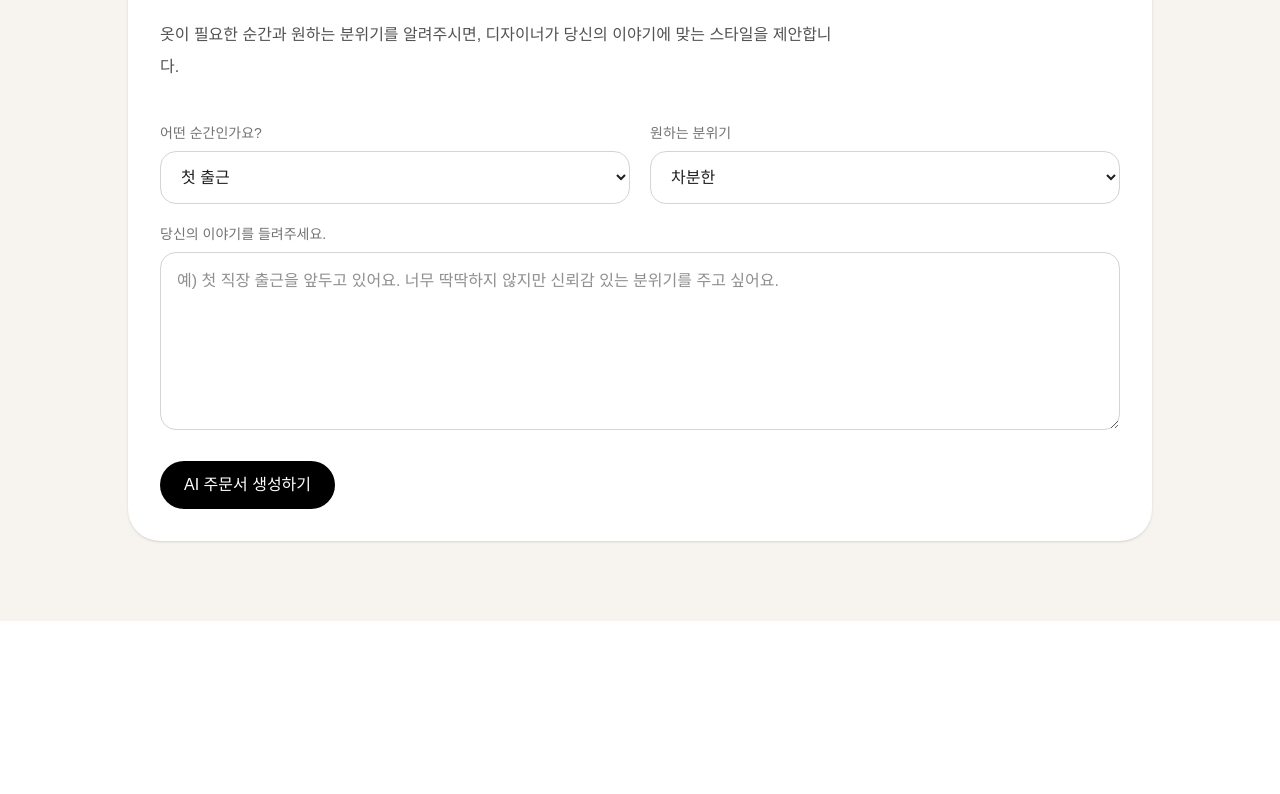
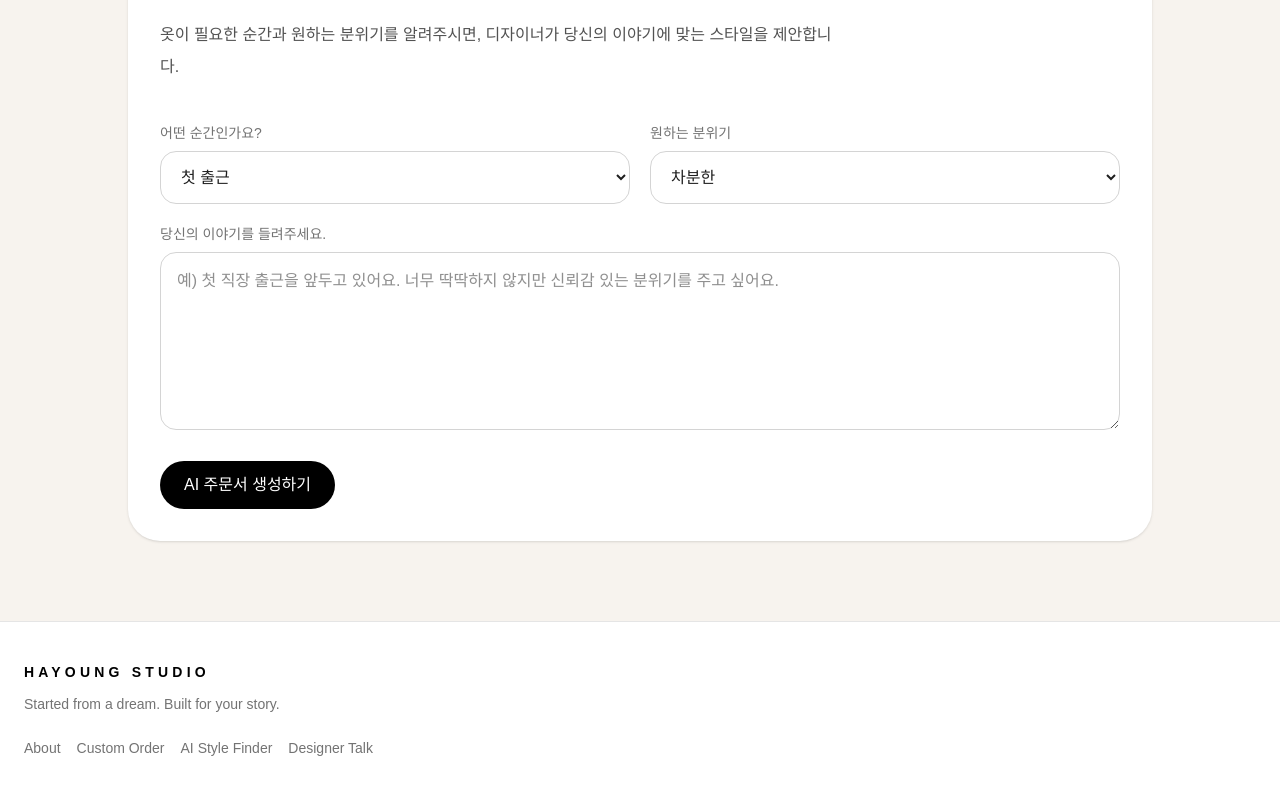
Before and after one commit to gxmzung/hay-story, a Next.js app: page / in a window 1280 px wide. Shown: the part 3292-4086 px from the top of the page. Before the commit the page ends 3913 px from the top, so only its background shows below. Built offline with nearby package versions, Linux system fonts and the light colour scheme.

Commit message:
feat: add footer

```diff
--- a/app/page.tsx
+++ b/app/page.tsx
@@ -8,6 +8,7 @@ import MainBanner from "../src/components/MainBanner";
 import BrandCircleList from "../src/components/BrandCircleList";
 import ProductGrid from "../src/components/ProductGrid";
 import QuickMenu from "../src/components/QuickMenu";
+import Footer from "../src/components/Footer";
 
 export default function Home() {
   return (
@@ -53,6 +54,7 @@ export default function Home() {
 
         <CustomOrder />
       </section>
+      <Footer />
     </main>
   );
 }
--- /dev/null
+++ b/src/components/Footer.tsx
@@ -0,0 +1,22 @@
+export default function Footer() {
+  return (
+    <footer className="border-t border-neutral-200 bg-white">
+      <div className="mx-auto max-w-7xl px-6 py-10 text-sm text-neutral-500">
+        <p className="font-semibold tracking-[0.3em] text-black">
+          HAYOUNG STUDIO
+        </p>
+
+        <p className="mt-3">
+          Started from a dream. Built for your story.
+        </p>
+
+        <div className="mt-6 flex flex-wrap gap-4">
+          <span>About</span>
+          <span>Custom Order</span>
+          <span>AI Style Finder</span>
+          <span>Designer Talk</span>
+        </div>
+      </div>
+    </footer>
+  );
+}
```
